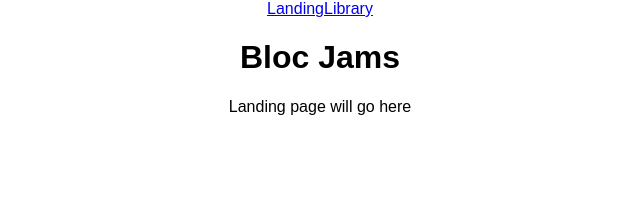
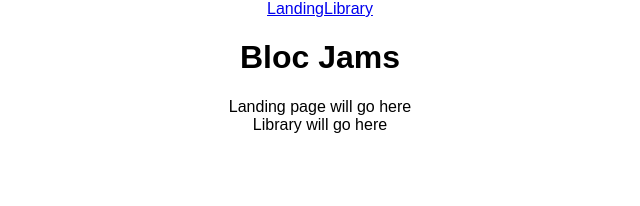
Before and after one commit to brianguta2000/bloc-jams-react, a React (Create React App) app in the folder bloc-jams-react/: page / in a window 1280 px wide. Shown: the top 206 px of the page, without its empty margins (320-960 px from the left). Built offline with nearby package versions, Linux system fonts and the light colour scheme.

Commit message:
assignment-3-album

```diff
--- a/bloc-jams-react/src/App.js
+++ b/bloc-jams-react/src/App.js
@@ -3,7 +3,7 @@
 import './App.css';
 import Landing from './components/Landing';
 import Library from './components/Library';
-
+import album from './components/Library';
 class App extends Component {
   render() {
     return (
@@ -18,6 +18,7 @@
        <main>
        <Route exact path="/" component={Landing} />
        <Route path="/library" component={Library} />
+       <Route exact path="/" component={album} />
        </main>
       </div>
     );
```
Also changed, not shown: bloc-jams-react/src/components/album.js (added, +9 -0 lines), 1 other file (tests, documents, lock files or other folders).
